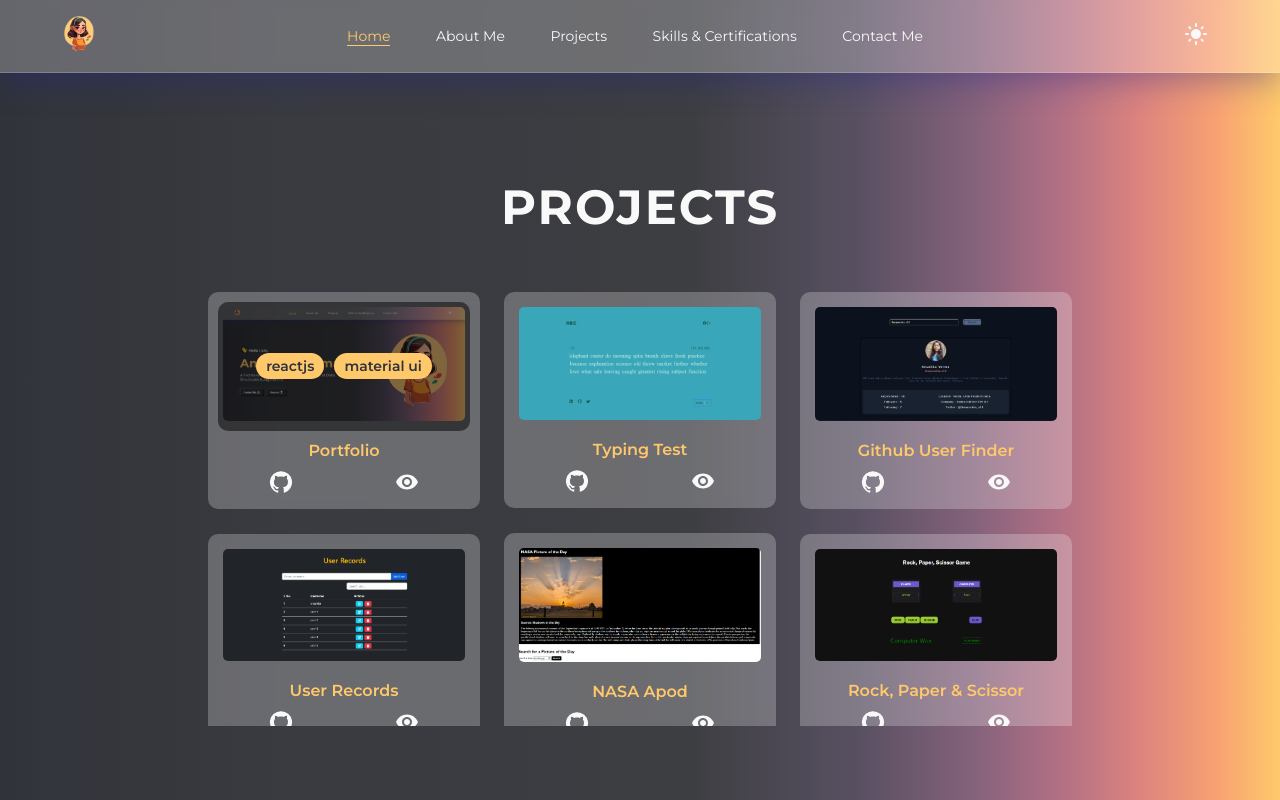
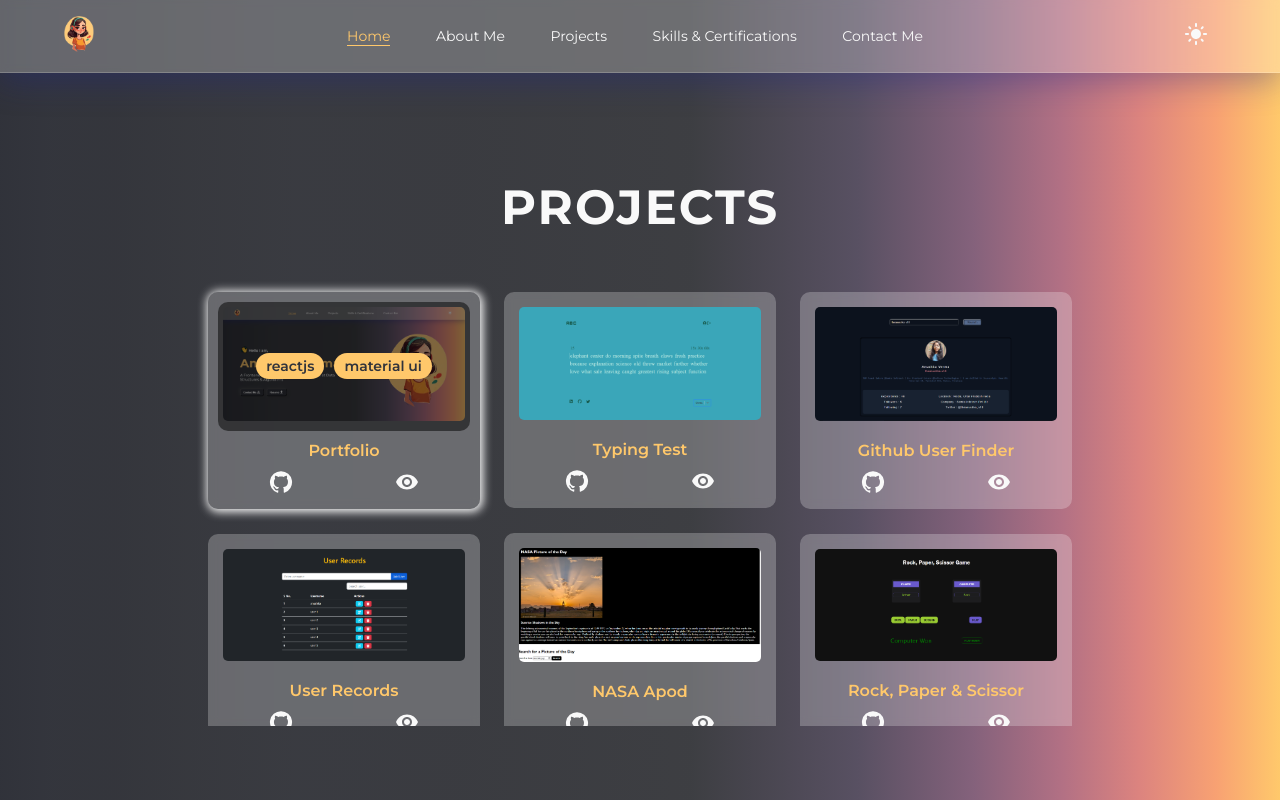
Before and after one commit to theanushka-v18/anushka-s-portfolio, a React (Vite) app: page / in a window 1280 px wide. In both pictures the pointer is over the element 344 px from the left and 2056 px from the top of the page. Shown: the part 1656-2456 px from the top of the page. Built offline with nearby package versions, Linux system fonts and the light colour scheme.

Commit message:
added more styles to project card

```diff
--- a/src/App.css
+++ b/src/App.css
@@ -275,6 +275,7 @@ body {
 }
 
 .project-card-container {
+  /* border: 1px solid blue; */
   width: 25%;
   border-radius: 10px;
   text-align: center;
@@ -283,6 +284,11 @@ body {
   background: rgb(249, 249, 249, 0.25);
   backdrop-filter: blur(4px);
   -webkit-backdrop-filter: blur(4px);
+
+}
+
+.project-card-container:hover {
+  box-shadow: 1px 1px 10px 2px rgba(249,249,249,1);
 }
 
 
```
